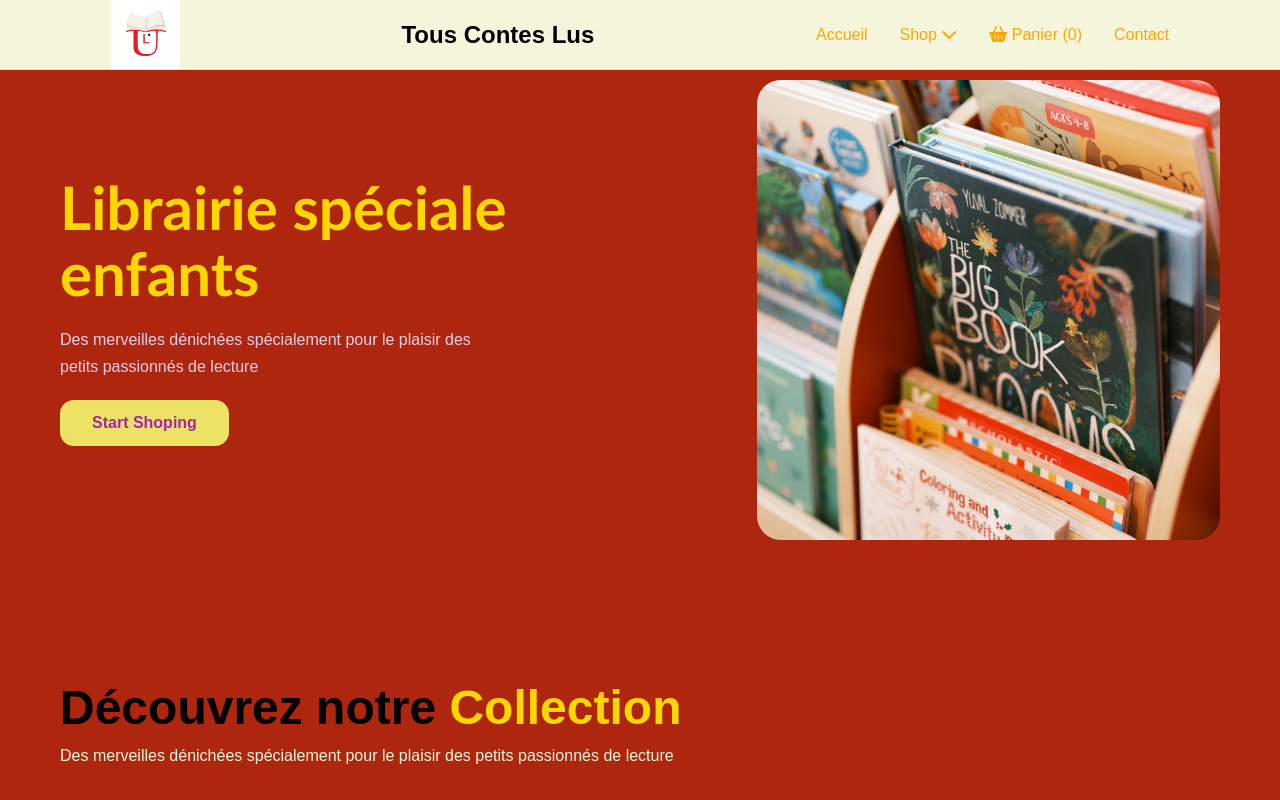
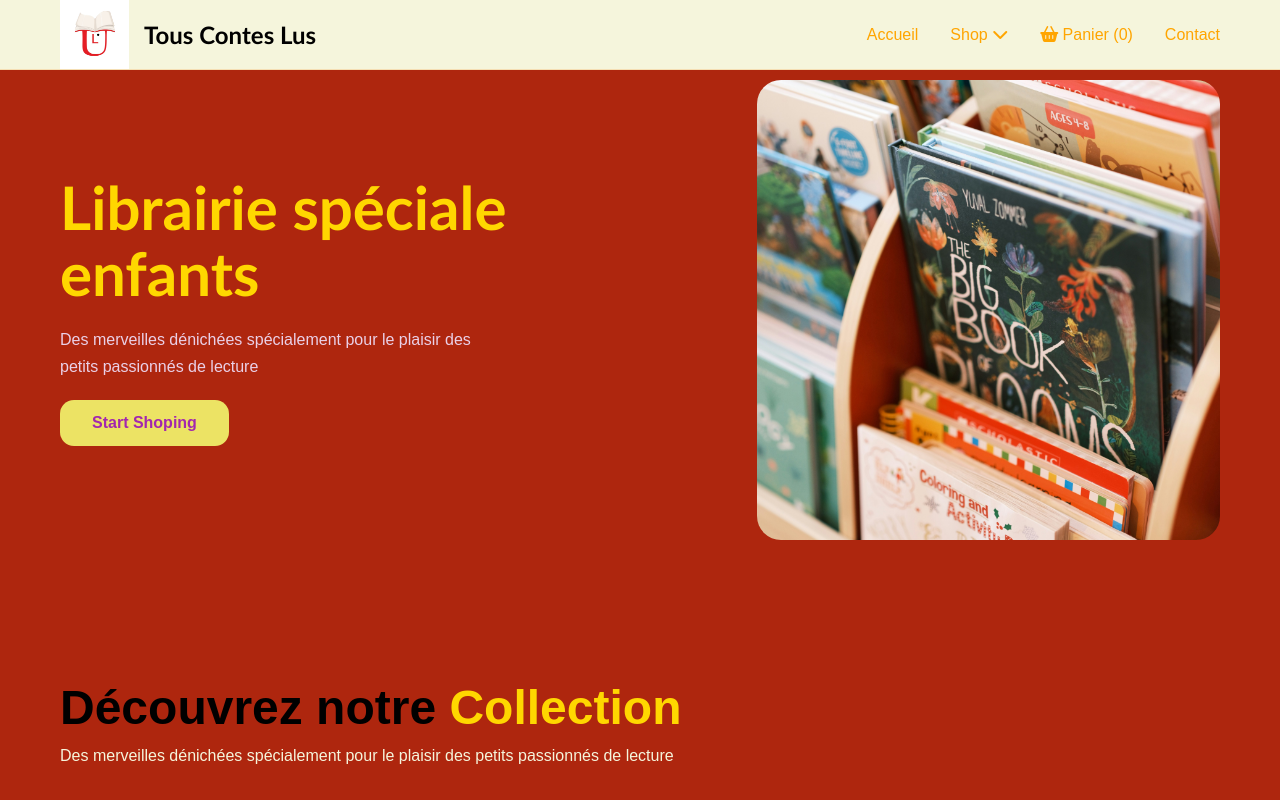
Before and after one commit to sellsabilrahma/TousContesLus, a plain HTML site: page main.html in a window 1280 px wide. Shown: the top 800 px of the page. Drawn offline with Linux system fonts and the light colour scheme.

Commit message:
aesthetic

```diff
--- a/main.html
+++ b/main.html
@@ -10,11 +10,15 @@
 <body>
     <!-- navbar-->
     <nav class="navbar">
+    <!-- Grouped together -->
+     <div class="navbar-logo">
         <img src="images/logo.jpg" alt="">
         <h1>Tous Contes Lus</h1>
+     </div>
+
      <ul class="navbar-menu">
         <li><a href="#">Accueil</a></li>
-            <li><a href="#">Shop <i id="icon" class="fa-solid fa-chevron-down font-size:0.7rem;"></i></a></li>
+        <li><a href="#">Shop <i id="icon" class="fa-solid fa-chevron-down"></i></a></li>
         <li>
             <a href="#">
                 <i class="fa-solid fa-shopping-basket"></i> Panier (0)
@@ -23,6 +27,7 @@
         <li><a href="#">Contact</a></li>
      </ul>
     </nav>
+
 
      <main>
 
--- a/styles.css
+++ b/styles.css
@@ -15,29 +15,43 @@
 .navbar {
     position: fixed;
     top: 0;
+    left: 0;
     background-color: beige;
     border-bottom: 1px solid wheat;
     width: 100%;
     height: 70px;
-    padding-bottom: 0px 60px;
+    padding: 0 60px;
     display: flex;
     align-items: center;
-    justify-content: space-around;
+    justify-content: space-between;
 }
 
 
-.navbar img {
+.navbar-logo {
+    display: flex;
+    align-items: center;
+    gap: 15px;
     height: 100%;
 }
 
-.navbar h1 {
+.navbar-logo img {
+    height: 100%;
+    width: auto;
+}
+
+.navbar-logo h1 {
     color: black;
+    margin: 0;
+    font-size: 24px;
+    font-family: 'Gill Sans', 'Gill Sans MT', Calibri, 'Trebuchet MS', sans-serif;
 }
 
 .navbar-menu {
     list-style: none;
     display: flex;
     gap: 32px;
+    margin: 0;
+    padding: 0;
 }
 
 .navbar-menu a {
@@ -46,6 +60,7 @@
     font-size: 16px;
     font-weight: 500;
 }
+
 
 /*=== HERO ===*/
 .hero {
```
Lines whose indentation alone changed are shown as unchanged.
